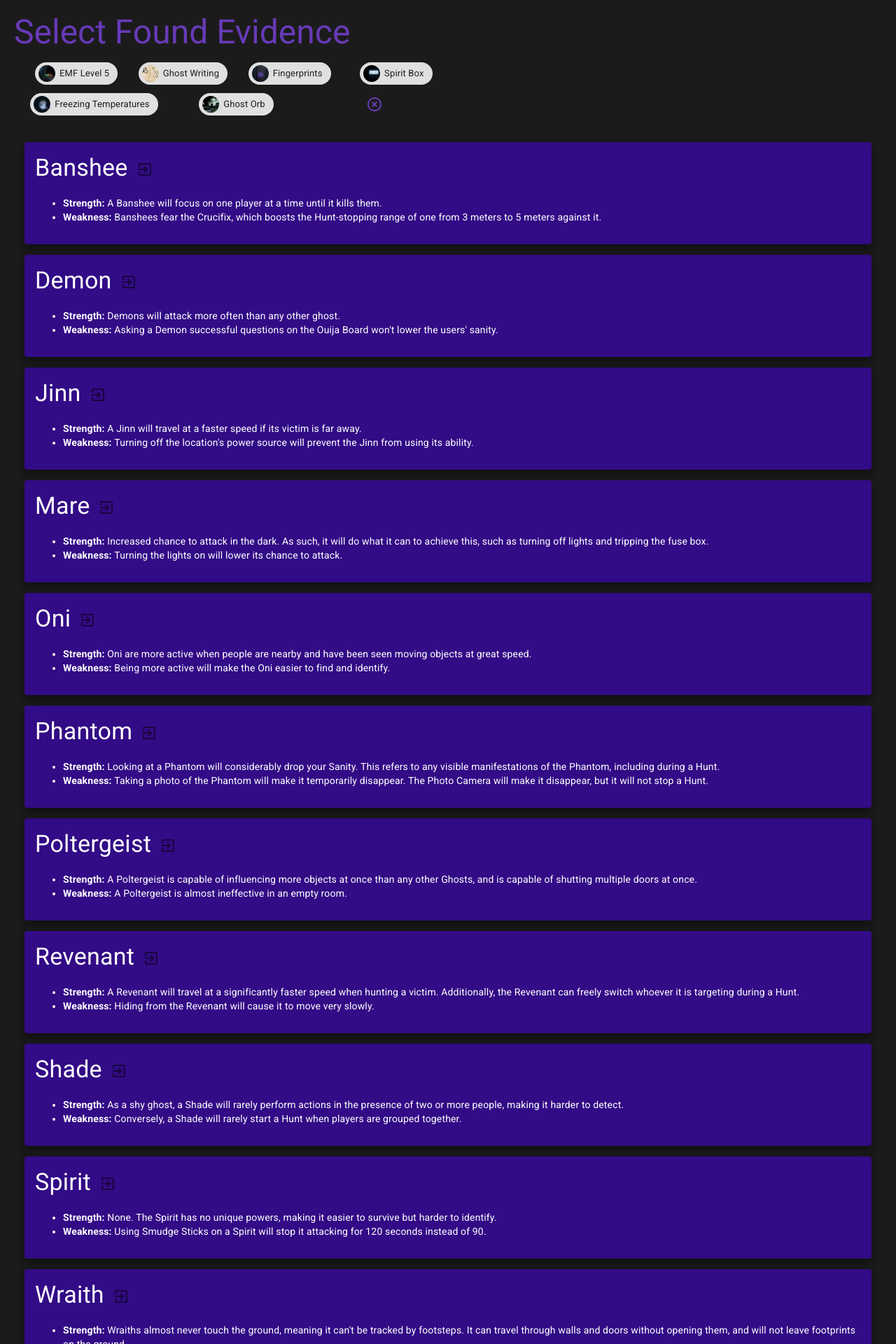
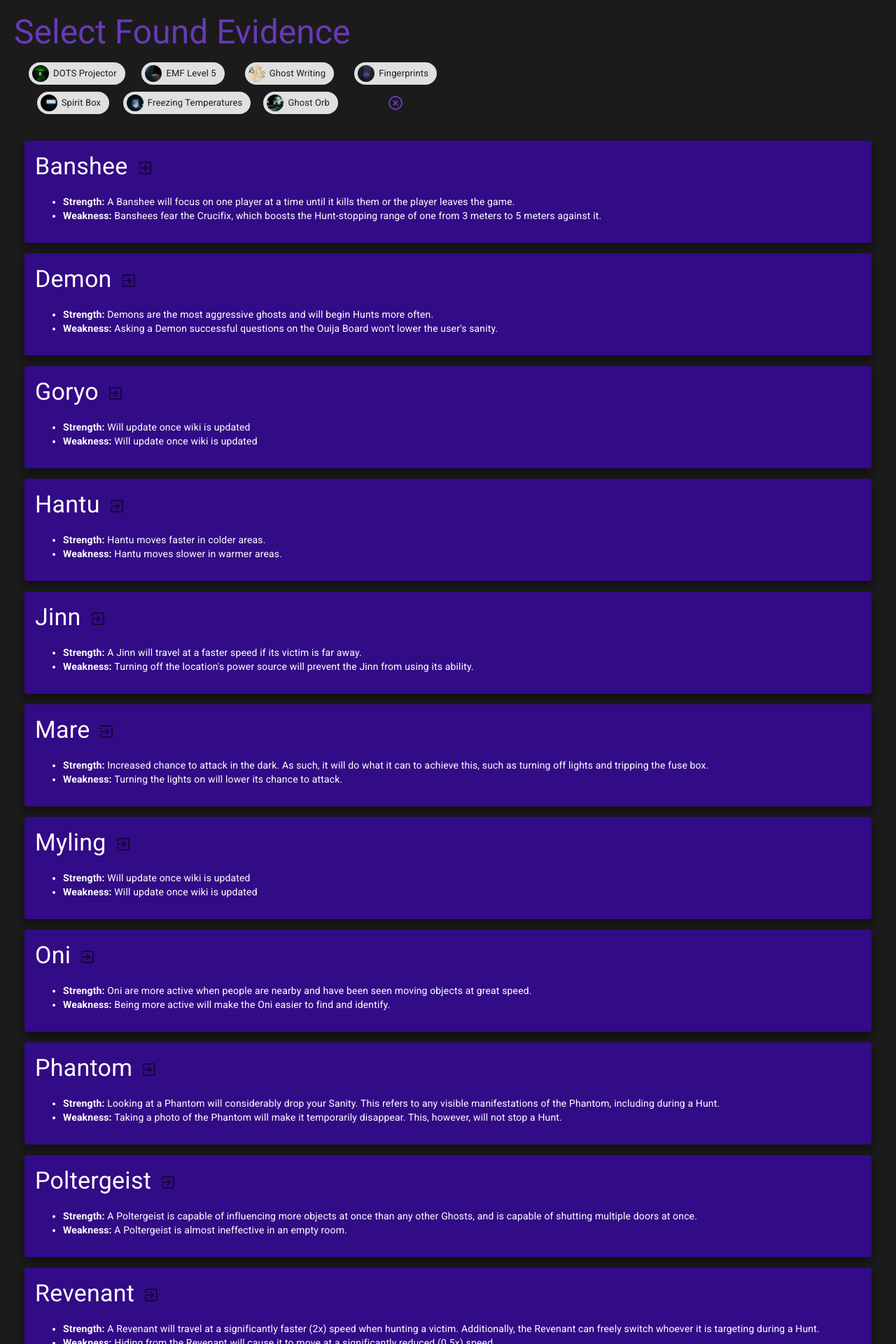
Before and after one commit to walshw/spookulator, a React (Create React App) app: page / in a window 1280 px wide. Shown: the part 80-2000 px from the top of the page at 70% size. Built offline with nearby package versions, Linux system fonts and the light colour scheme.

Commit message:
Added DOTS jpg, spacing on evidenceOptions.js, scraper logic, updated constants.js

```diff
--- a/src/components/EvidenceOptions.js
+++ b/src/components/EvidenceOptions.js
@@ -7,7 +7,7 @@
     const renderEvidence = () => {
         const { toggleEvidence, evidence } = props;
 
-        return <Grid container spacing={2} display="flex" alignItems="center">
+        return <Grid container spacing={1} display="flex" alignItems="center">
             {Object.keys(evidence).map(e =>
                 <Grid item xs md align="center">
                     <Chip
--- a/src/constants/constants.js
+++ b/src/constants/constants.js
@@ -1,6 +1,10 @@
 const dirUrl = process.env.PUBLIC_URL + "/evidenceImages/";
 
 const evidenceDictionary = {
+    dotsProjector: {
+        name: 'DOTS Projector',
+        image: dirUrl + 'dotsProjector.jpg'
+    },
     emfLevelFive: {
         name: 'EMF Level 5',
         image: dirUrl + 'emfLevel5.jpg'
@@ -30,87 +34,115 @@
 const ghostList = [
     {
         name: 'Banshee',
-        evidence: ['EMF Level 5', 'Fingerprints', 'Freezing Temperatures'],
+        evidence: ['DOTS Projector', 'Fingerprints', 'Ghost Orb'],
         link: 'https://phasmophobia.fandom.com/wiki/Banshee',
-        strength: 'A Banshee will focus on one player at a time until it kills them.',
+        strength: 'A Banshee will focus on one player at a time until it kills them or the player leaves the game.',
         weakness: 'Banshees fear the Crucifix, which boosts the Hunt-stopping range of one from 3 meters to 5 meters against it.'
     },
     {
         name: 'Demon',
-        evidence: ['Ghost Writing', 'Spirit Box', 'Freezing Temperatures'],
+        evidence: ['Fingerprints', 'Freezing Temperatures', 'Ghost Writing'],
         link: 'https://phasmophobia.fandom.com/wiki/Demon',
-        strength: 'Demons will attack more often than any other ghost.',
-        weakness: "Asking a Demon successful questions on the Ouija Board won't lower the users' sanity."
+        strength: 'Demons are the most aggressive ghosts and will begin Hunts more often.',
+        weakness: "Asking a Demon successful questions on the Ouija Board won't lower the user's sanity."
+    },
+    {
+        name: 'Goryo',
+        evidence: ['DOTS Projector', 'EMF Level 5', 'Fingerprints'],
+        link: 'https://phasmophobia.fandom.com/wiki/Goryo',
+        strength: 'Will update once wiki is updated',
+        weakness: 'Will update once wiki is updated'
+    },
+    {
+        name: 'Hantu',
+        evidence: ['Fingerprints', 'Freezing Temperatures', 'Ghost Orb'],
+        link: 'https://phasmophobia.fandom.com/wiki/Hantu',
+        strength: 'Hantu moves faster in colder areas.',
+        weakness: 'Hantu moves slower in warmer areas.'
     },
     {
         name: 'Jinn',
-        evidence: ['EMF Level 5', 'Spirit Box', 'Ghost Orb'],
+        evidence: ['EMF Level 5', 'Fingerprints', 'Freezing Temperatures'],
         link: 'https://phasmophobia.fandom.com/wiki/Jinn',
         strength: 'A Jinn will travel at a faster speed if its victim is far away.',
         weakness: "Turning off the location's power source will prevent the Jinn from using its ability."
     },
     {
         name: 'Mare',
-        evidence: ['Spirit Box', 'Freezing Temperatures', 'Ghost Orb'],
+        evidence: ['Ghost Orb', 'Ghost Writing', 'Spirit Box'],
         link: 'https://phasmophobia.fandom.com/wiki/Mare',
         strength: 'Increased chance to attack in the dark. As such, it will do what it can to achieve this, such as turning off lights and tripping the fuse box.',
         weakness: 'Turning the lights on will lower its chance to attack.'
     },
     {
+        name: 'Myling',
+        evidence: ['EMF Level 5', 'Fingerprints', 'Ghost Writing'],
+        link: 'https://phasmophobia.fandom.com/wiki/Myling',
+        strength: 'Will update once wiki is updated',
+        weakness: 'Will update once wiki is updated'
+    },
+    {
         name: 'Oni',
-        evidence: ['EMF Level 5', 'Ghost Writing', 'Spirit Box'],
+        evidence: ['DOTS Projector', 'EMF Level 5', 'Freezing Temperatures'],
         link: 'https://phasmophobia.fandom.com/wiki/Oni',
         strength: 'Oni are more active when people are nearby and have been seen moving objects at great speed.',
         weakness: 'Being more active will make the Oni easier to find and identify.'
     },
     {
         name: 'Phantom',
-        evidence: ['EMF Level 5', 'Freezing Temperatures', 'Ghost Orb'],
+        evidence: ['DOTS Projector', 'Fingerprints', 'Spirit Box'],
         link: 'https://phasmophobia.fandom.com/wiki/Phantom',
         strength: 'Looking at a Phantom will considerably drop your Sanity. This refers to any visible manifestations of the Phantom, including during a Hunt.',
-        weakness: 'Taking a photo of the Phantom will make it temporarily disappear. The Photo Camera will make it disappear, but it will not stop a Hunt.'
+        weakness: 'Taking a photo of the Phantom will make it temporarily disappear. This, however, will not stop a Hunt.'
     },
     {
         name: 'Poltergeist',
-        evidence: ['Fingerprints', 'Spirit Box', 'Ghost Orb'],
+        evidence: ['Fingerprints', 'Ghost Writing', 'Spirit Box'],
         link: 'https://phasmophobia.fandom.com/wiki/Poltergeist',
         strength: 'A Poltergeist is capable of influencing more objects at once than any other Ghosts, and is capable of shutting multiple doors at once.',
         weakness: 'A Poltergeist is almost ineffective in an empty room.'
     },
     {
         name: 'Revenant',
-        evidence: ['EMF Level 5', 'Ghost Writing', 'Fingerprints'],
+        evidence: ['Freezing Temperatures', 'Ghost Orb', 'Ghost Writing'],
         link: 'https://phasmophobia.fandom.com/wiki/Revenant',
-        strength: 'A Revenant will travel at a significantly faster speed when hunting a victim. Additionally, the Revenant can freely switch whoever it is targeting during a Hunt.',
-        weakness: 'Hiding from the Revenant will cause it to move very slowly.'
+        strength: 'A Revenant will travel at a significantly faster (2x) speed when hunting a victim. Additionally, the Revenant can freely switch whoever it is targeting during a Hunt.',
+        weakness: 'Hiding from the Revenant will cause it to move at a significantly reduced (0.5x) speed.'
     },
     {
         name: 'Shade',
-        evidence: ['EMF Level 5', 'Ghost Writing', 'Ghost Orb'],
+        evidence: ['EMF Level 5', 'Freezing Temperatures', 'Ghost Writing'],
         link: 'https://phasmophobia.fandom.com/wiki/Shade',
         strength: 'As a shy ghost, a Shade will rarely perform actions in the presence of two or more people, making it harder to detect.',
         weakness: 'Conversely, a Shade will rarely start a Hunt when players are grouped together.'
     },
     {
         name: 'Spirit',
-        evidence: ['Ghost Writing', 'Fingerprints', 'Spirit Box'],
+        evidence: ['EMF Level 5', 'Ghost Writing', 'Spirit Box'],
         link: 'https://phasmophobia.fandom.com/wiki/Spirit',
-        strength: 'None. The Spirit has no unique powers, making it easier to survive but harder to identify.',
-        weakness: 'Using Smudge Sticks on a Spirit will stop it attacking for 120 seconds instead of 90.'
+        strength: 'The spirit has no discernible strengths, however it is known to increase its hunting as your sanity drops.',
+        weakness: 'Using Smudge Sticks on a Spirit will stop it attacking for 180 seconds instead of 90.'
     },
     {
         name: 'Wraith',
-        evidence: ['Fingerprints', 'Spirit Box', 'Freezing Temperatures'],
+        evidence: ['DOTS Projector', 'EMF Level 5', 'Spirit Box'],
         link: 'https://phasmophobia.fandom.com/wiki/Wraith',
-        strength: "Wraiths almost never touch the ground, meaning it can't be tracked by footsteps. It can travel through walls and doors without opening them, and will not leave footprints on the ground.",
-        weakness: 'Wraiths have a toxic reaction to Salt. If a Wraith comes into contact with a pile of salt, it will immediately cease attacking.'
+        strength: 'Wraiths almost never touch the ground, but this does not apply to the ghost model. Because of this, footprint sounds from a Wraith will be rare to non-existent, and stepping in Salt will be less likely.',
+        weakness: 'Wraiths have a toxic reaction to Salt. If a Wraith comes into contact with a pile of salt, Ghost Activity will increase.'
     },
     {
         name: 'Yurei',
-        evidence: ['Ghost Writing', 'Freezing Temperatures', 'Ghost Orb'],
+        evidence: ['DOTS Projector', 'Freezing Temperatures', 'Ghost Orb'],
         link: 'https://phasmophobia.fandom.com/wiki/Yurei',
-        strength: "Yurei have been known to have a stronger effect on people's Sanity.",
-        weakness: "Using Smudge Sticks on the Yurei's Ghost Room will cause it to not wander around the location for ~90 seconds."
+        strength: "Yurei have been known to have a stronger effect on people's Sanity during a manifestation.",
+        weakness: 'Using Smudge Sticks on the Yurei will cause it to not wander around the location for ~90 seconds.'
+    },
+    {
+        name: 'Yokai',
+        evidence: ['DOTS Projector', 'Ghost Orb', 'Spirit Box'],
+        link: 'https://phasmophobia.fandom.com/wiki/Yokai',
+        strength: 'Talking near a Yokai will anger it and cause it to attack more often.',
+        weakness: 'While hunting, it can only hear voices close to it.'
     }
 ];
 
```
Also changed, not shown: scrapingUtils/scraper.js (+11 -5 lines), public/evidenceImages/dotsProjector.jpg (added).
